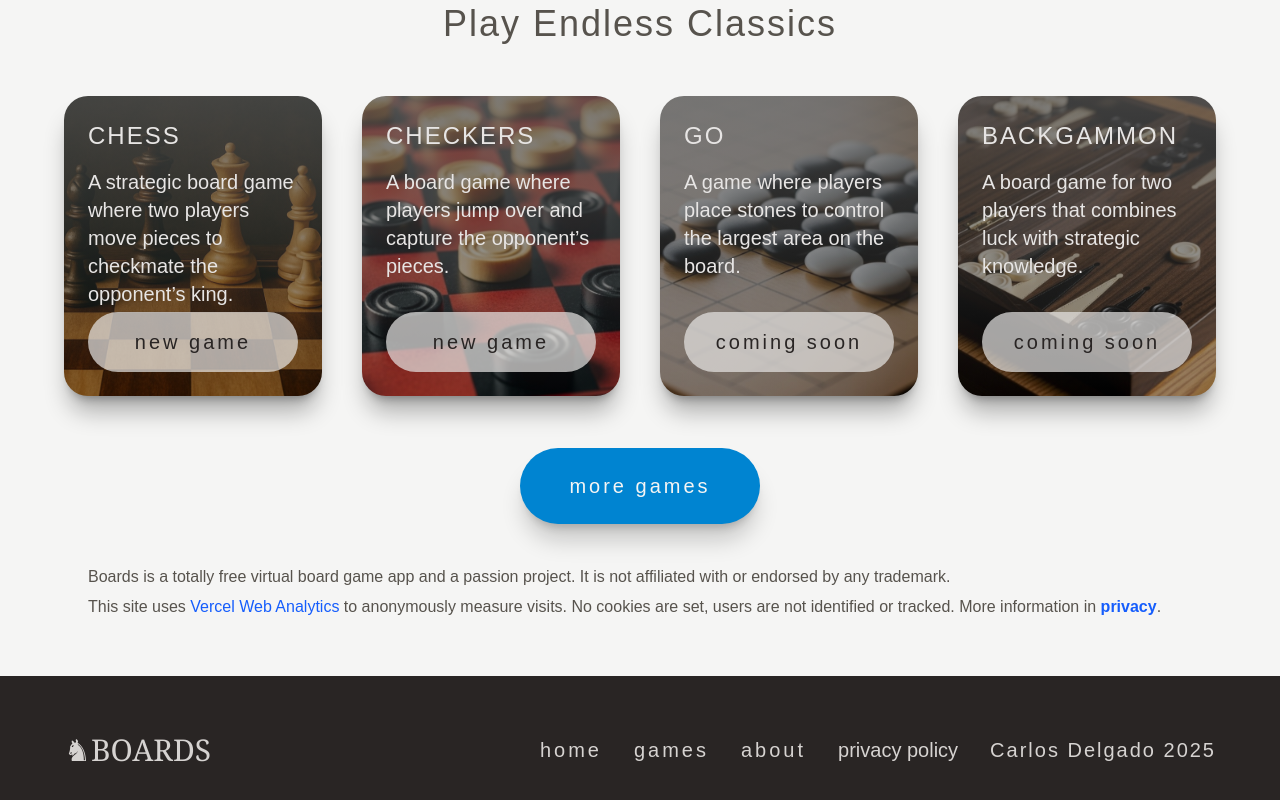
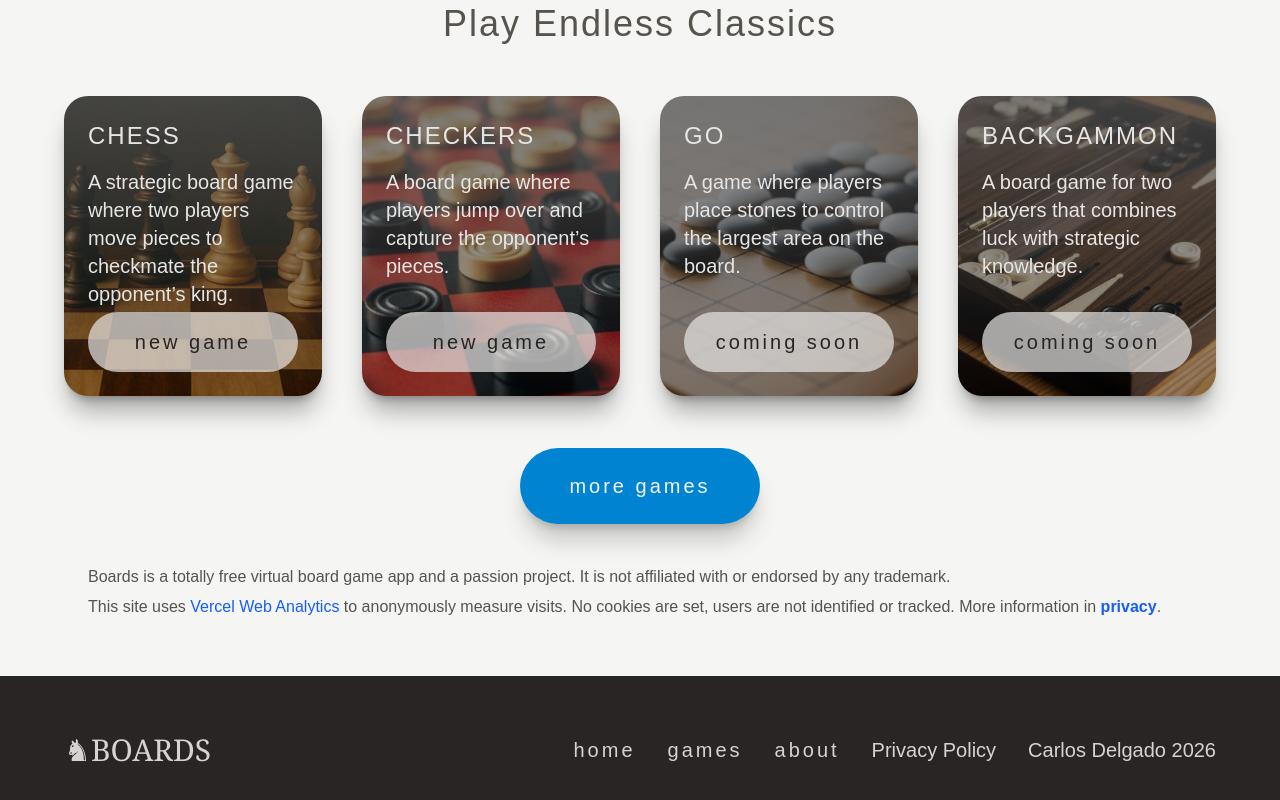
Before and after one commit to delgadociteriowa/boards-mint, a Next.js app: page / in a window 1280 px wide. Shown: the part 1335-2135 px from the top of the page. Built offline with nearby package versions, Linux system fonts and the light colour scheme; no server answers.

Commit message:
Footer opt

```diff
--- a/src/components/Footer.tsx
+++ b/src/components/Footer.tsx
@@ -1,16 +1,31 @@
 import Link from "next/link";
 
-const Footer = () => (
-  <footer className="bg-stone-800 text-stone-300">
+interface  FooterLink {
+  text: string;
+  href: string;
+  className: string;
+  target: string;
+};
+
+const Footer = () => {
+  const linkClass = 'no-underline hover:text-stone-100 text-xl font-thin';
+  const linkClassLower = linkClass + ' lowercase tracking-[3px]';
+  const navLinks: FooterLink[] = [
+    { text: '♞BOARDS', href: '/', className: 'no-underline hover:text-stone-100 font-brand text-3xl md:mr-auto', target: '_self'},
+    { text: 'home', href: '/', className: linkClassLower, target: '_self' },
+    { text: 'games', href: '/games', className: linkClassLower, target: '_self' },
+    { text: 'about', href: '/about', className: linkClassLower, target: '_self' },
+    { text: 'Privacy Policy', href: '/privacy', className: linkClass, target: '_self' },
+    { text: 'Carlos Delgado 2026', href: 'https://delgadociteriowa.github.io/main/', className: linkClass, target: '_blank'},
+  ];
+
+  return (<footer className="bg-stone-800 text-stone-300">
     <nav className="w-[90%] mx-auto max-w-[1200px] py-14 flex flex-col gap-8 items-center md:flex-row">
-      <Link href="/" className="no-underline hover:text-stone-100 font-brand text-3xl md:mr-auto">♞BOARDS</Link>
-      <Link href="/" className="no-underline hover:text-stone-100 text-xl font-thin lowercase tracking-[3px]">home</Link>
-      <Link href="/games" className="no-underline hover:text-stone-100 text-xl font-thin lowercase tracking-[3px]">games</Link>
-      <Link href="/about" className="no-underline hover:text-stone-100 text-xl font-thin lowercase tracking-[3px]">about</Link>
-      <Link href="/privacy" className="no-underline hover:text-stone-100 text-xl font-thin lowercase">Privacy Policy</Link>
-      <Link href="https://delgadociteriowa.github.io/main/" target="_blank" className="no-underline hover:text-stone-100 text-xl font-thin tracking-[2px]">Carlos Delgado 2025</Link>
+      {navLinks.map(link => (
+        <Link key={link.text} href={link.href} className={link.className} target={link.target}>{link.text}</Link>
+      ))}
     </nav>
-  </footer>
-);
+  </footer>)
+};
 
 export default Footer;
```
